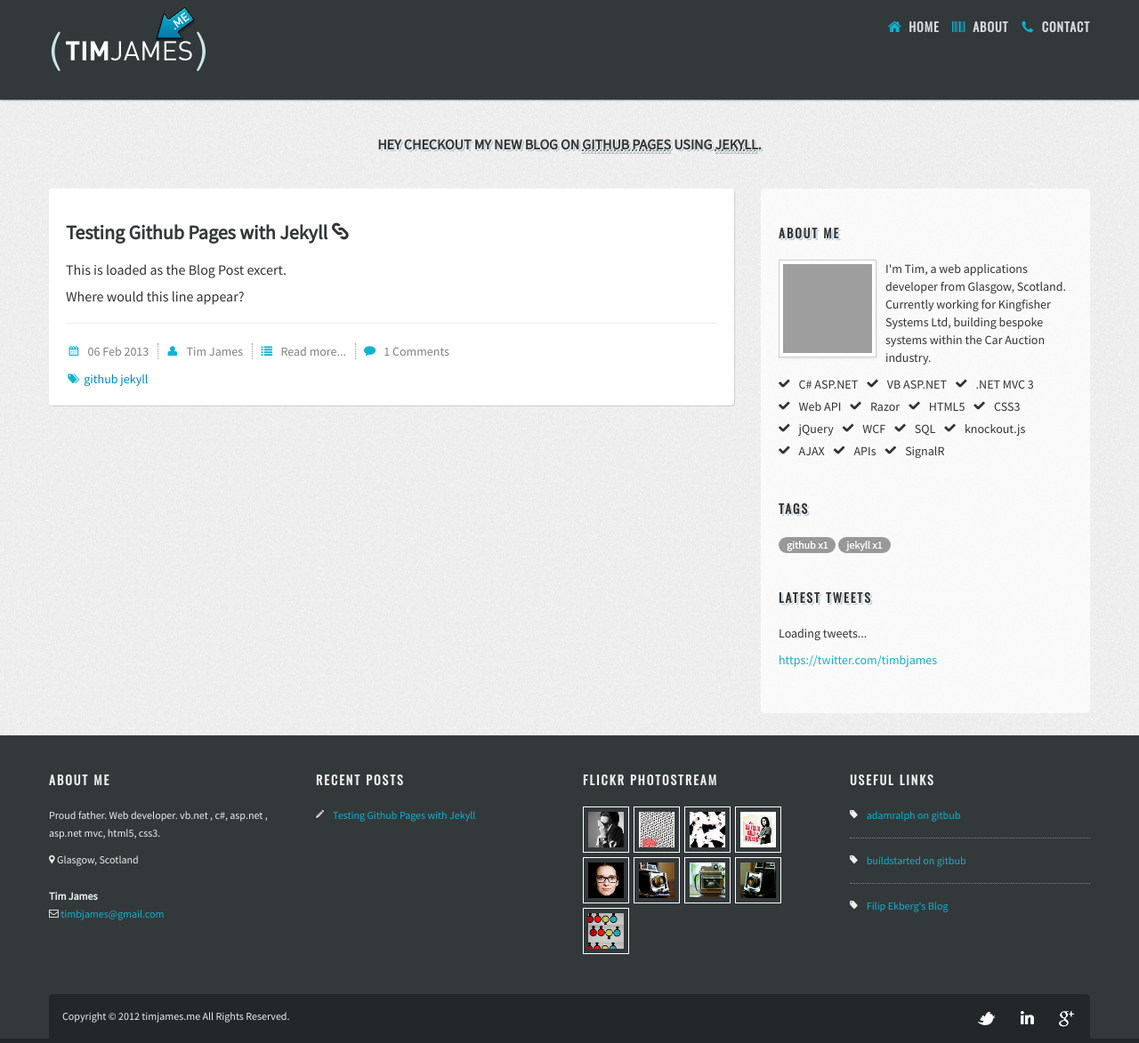
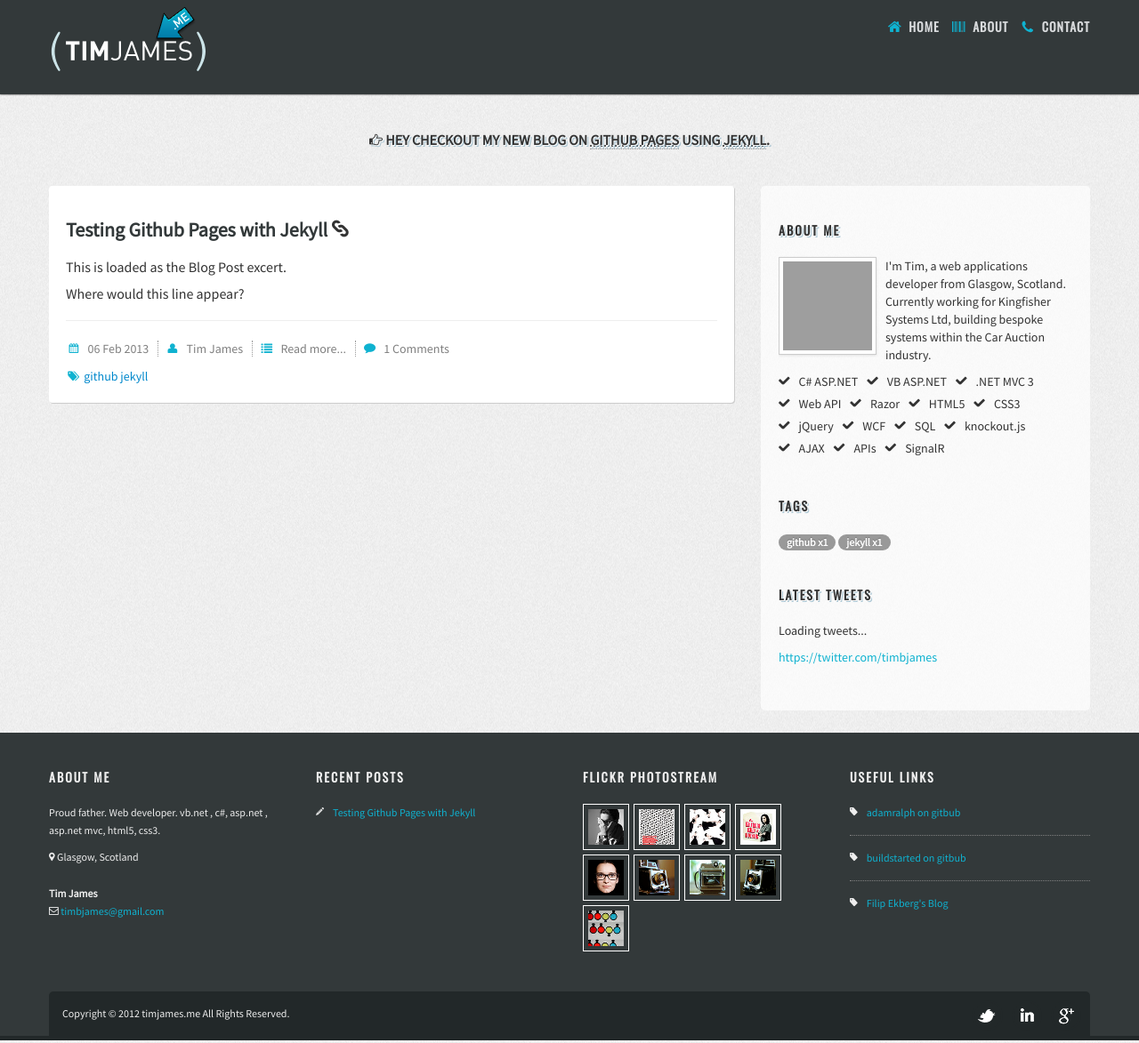
Before and after one commit to timbjames/timbjames.github.com, a Jekyll site: the page built from index.html, in a window 1280 px wide and 1173 px high. Shown: the whole window at 89% size. Built offline with Jekyll 4.4.1, drawn with Linux system fonts in a browser that asks for light colours; nearby versions of some CDN libraries; some web fonts are replaced; Markdown is read by kramdown in place of the engine named in the settings; grey boxes are pictures that could not be loaded.

Commit message:
updated header again

```diff
--- a/_layouts/layout.html
+++ b/_layouts/layout.html
@@ -46,7 +46,7 @@
             <div class="container">
                 <div class="row">
                     <div class="span12">
-                        <h3>Hey checkout my new blog on <abbr title="Github Pages provided by github.com">Github Pages</abbr> using <abbr title="Jekyll is a simple, blog aware, static site generator">Jekyll</abbr>.</h3>
+                        <h3><span class="icon-hand-right">&nbsp;</span>Hey checkout my new blog on <abbr title="Github Pages provided by github.com">Github Pages</abbr> using <abbr title="Jekyll is a simple, blog aware, static site generator">Jekyll</abbr>.</h3>
                     </div>
                 </div>
             </div>
--- a/css/style.css
+++ b/css/style.css
@@ -11,7 +11,7 @@
    ========================================================================== */
 
 body {
-    padding-top: 112px;
+    padding-top: 107px;
     font-size: 16px;
     font-family: 'Source Sans Pro', sans-serif;
     background: url(/img/bg-one.jpg) repeat scroll left top transparent;
@@ -28,7 +28,7 @@
     /*width: 178px;
     height: 90px;*/
 }
-.logo-container a img{ margin-bottom: 30px; }
+.logo-container a img{ margin-bottom: 24px; }
 .logo-container a:hover {
     color: rgb(114, 162, 15);
     text-decoration: none;
```
